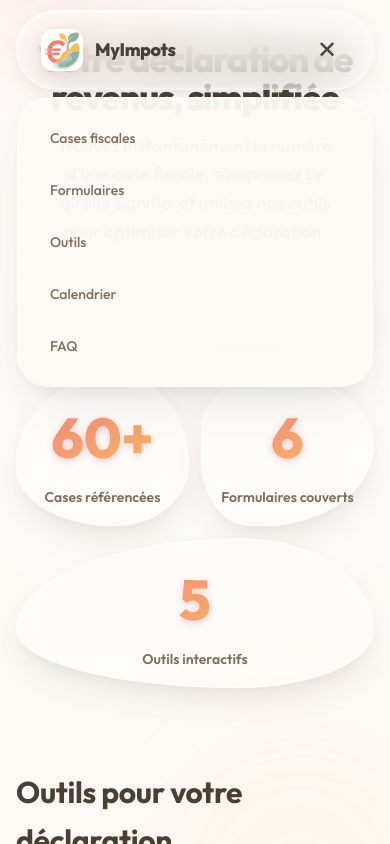
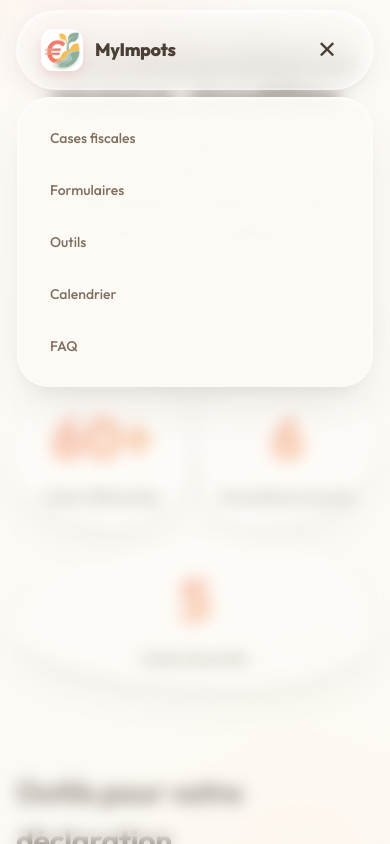
Before and after one commit to teefloo/MyImpots, a Next.js app: page / in a window 390 px wide. Both pictures are taken after a click on the button "Menu de navigation". Shown: the top 844 px of the page. Built offline with nearby package versions, Linux system fonts and the light colour scheme.

Commit message:
feat: Add foundational global styles, theme variables, and initial application layout with Header component.

```diff
--- a/src/app/globals.css
+++ b/src/app/globals.css
@@ -546,13 +546,16 @@ img {
   left: 0;
   right: 0;
   bottom: 0;
-  background: transparent;
+  background: rgba(253, 250, 246, 0.4);
+  backdrop-filter: blur(8px);
+  -webkit-backdrop-filter: blur(8px);
   z-index: 90;
+  transition: all var(--transition-base);
 }
 
 @media (prefers-color-scheme: dark) {
   .mobile-menu-overlay {
-    background: transparent;
+    background: rgba(20, 19, 18, 0.6);
   }
 }
 
@@ -619,7 +622,7 @@ img {
   padding: var(--space-24) 0;
   text-align: center;
   position: relative;
-  overflow: visible;
+  overflow: hidden;
   /* Ensure shadows don't clip */
   margin-top: calc(var(--header-height) * -1);
   /* Pull up to sit under header glass */
--- a/src/app/layout.tsx
+++ b/src/app/layout.tsx
@@ -38,6 +38,7 @@ export default function RootLayout({ children }: { children: React.ReactNode })
   return (
     <html lang="fr">
       <body>
+        <div style={{ overflowX: 'clip', position: 'relative', width: '100%' }}>
           <div className="bg-blobs-container">
             {/* Animated Liquid Blobs */}
             <div className="bg-blob blob-1" />
@@ -48,6 +49,7 @@ export default function RootLayout({ children }: { children: React.ReactNode })
           <Header />
           <main className="main-content">{children}</main>
           <Footer />
+        </div>
       </body>
     </html>
   );
--- a/src/components/Header.tsx
+++ b/src/components/Header.tsx
@@ -44,6 +44,12 @@ export default function Header() {
 
     return (
         <>
+            {menuOpen && (
+                <div
+                    className="mobile-menu-overlay"
+                    onClick={() => setMenuOpen(false)}
+                />
+            )}
             <header className="header flex-center" ref={headerRef}>
                 <div className="header-inner" style={{
                     transition: 'all 0.4s cubic-bezier(0.34, 1.56, 0.64, 1)',
```
Lines whose indentation alone changed are shown as unchanged.
